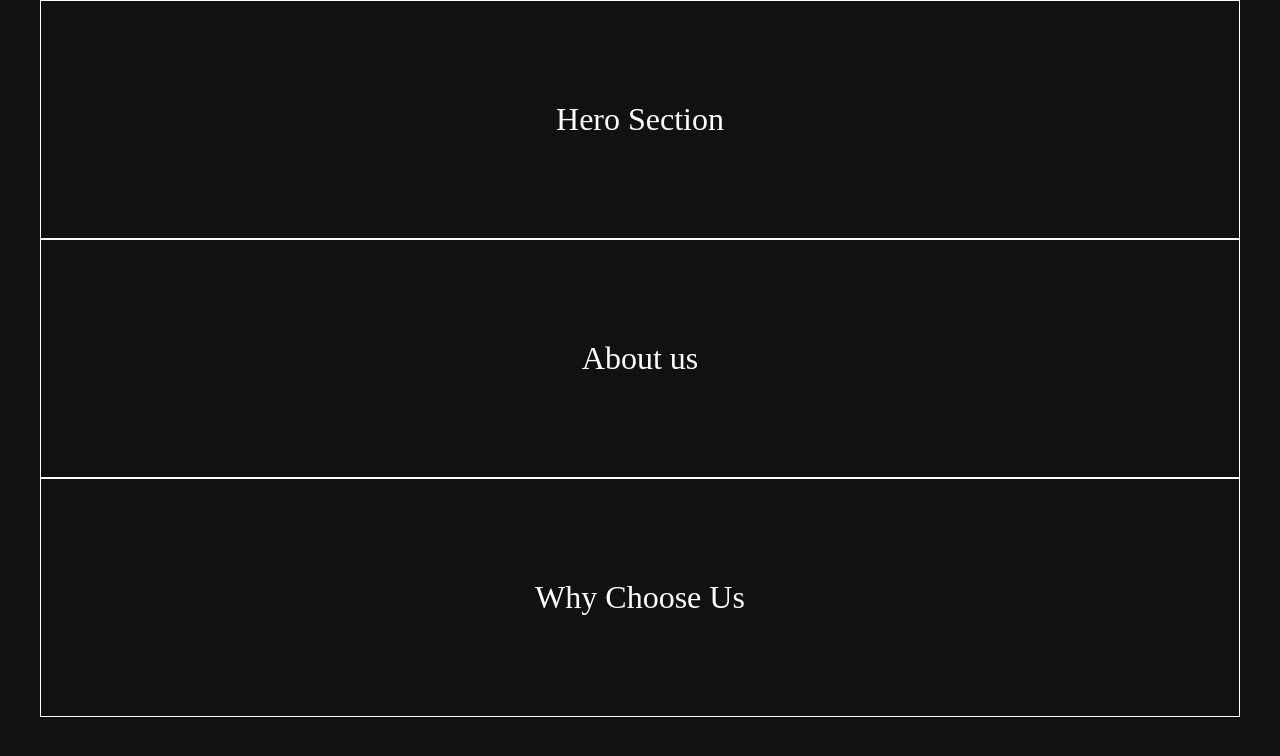
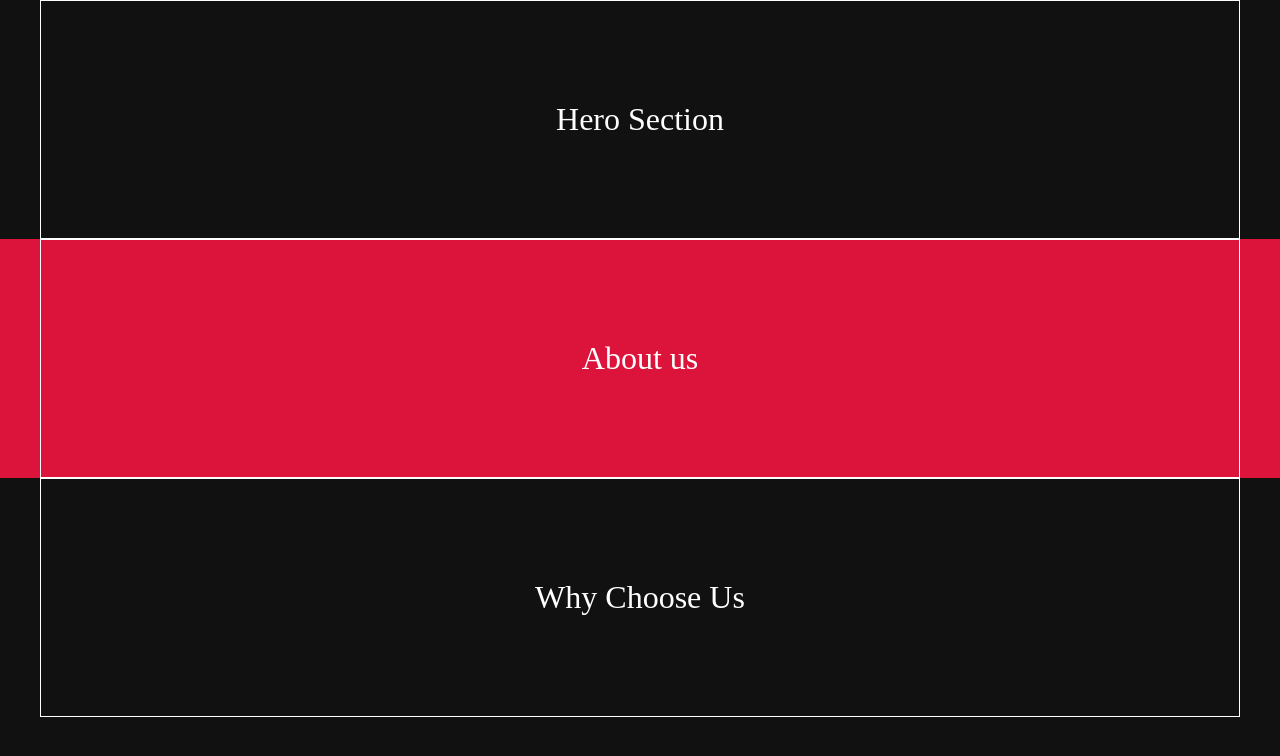
Before and after one commit to AhmedMustafa48/javascript-docs, a plain HTML site: page advanced/7- variables in dev-tool/index.html in a window 1280 px wide. Drawn offline with Linux system fonts and the light colour scheme.

Commit message:
css updated

```diff
--- a/advanced/7- variables in dev-tool/style.css
+++ b/advanced/7- variables in dev-tool/style.css
@@ -31,3 +31,6 @@ body {
   justify-content: center;
   border: solid 1px white;
 }
+.about-fluid {
+  background-color: crimson;
+}
```
